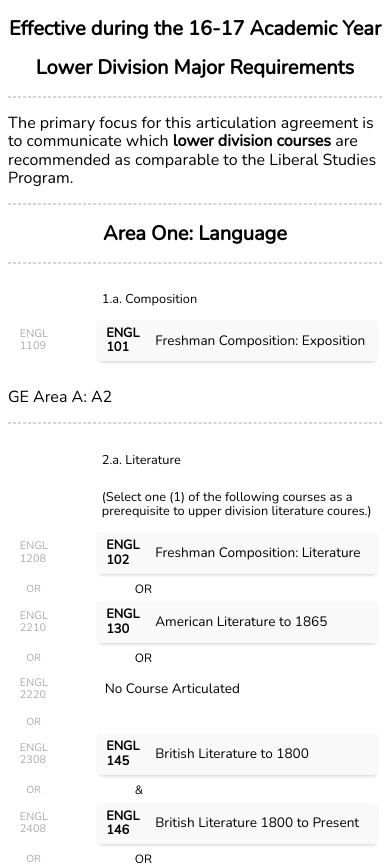
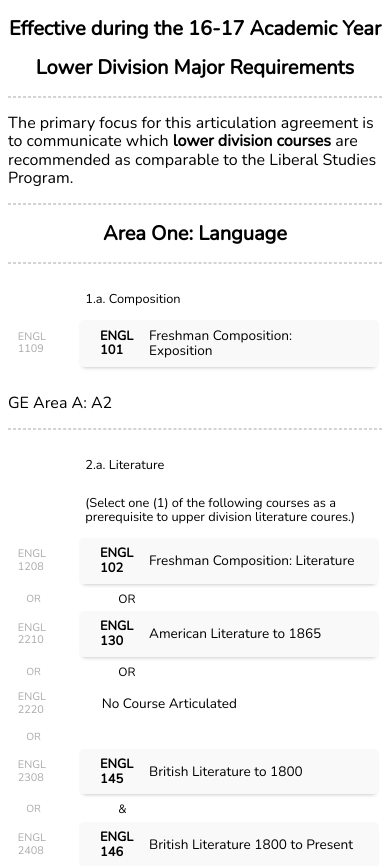
Before and after one commit to karinassuni/assist-fun, a Vue app: page / in a window 390 px wide. Shown: the top 866 px of the page. Built offline with nearby package versions, Linux system fonts and the light colour scheme.

Commit message:
Make from-courses more obviously buttons with padding

```diff
--- a/src/components/articulation/CourseSection.vue
+++ b/src/components/articulation/CourseSection.vue
@@ -101,7 +101,7 @@ export default {
 }
 
 .to-token {
-  width: 130px;
+  width: 100px;
   font-size: 0.85em;
   color: #aaa;
 }
@@ -114,15 +114,15 @@ export default {
 
 @media (max-width: 600px) {
   .to-token {
-    width: 22.5%;
-    min-width: 115px;
+    width: 18%;
+    min-width: 95px;
   }
 }
 
 @media (max-width: 400px) {
   .to-token {
-    width: 22.5%;
-    min-width: 70px;
+    width: 18%;
+    min-width: 55px;
   }
 }
 
--- a/src/components/articulation/tokens/CourseToken.vue
+++ b/src/components/articulation/tokens/CourseToken.vue
@@ -19,7 +19,7 @@ export default {
 .course {
   display: flex;
   align-items: center;
-  padding: 6px 0.65em 6px 0.65em;
+  padding: 0.5em 0.5em;
 }
 
 .button-box {
@@ -34,7 +34,7 @@ export default {
   transition: background-color 0.2s;
 }
 .button-box:hover {
-  background-color: #eaeaea;
+  background-color: #f0f0f0;
 
   -webkit-transition: background-color 0.2s;
   transition: background-color 0.2s;
@@ -52,7 +52,7 @@ export default {
 
 .from-code {
   font-weight: 900;
-  margin-right: 1.25em;
+  margin: 0 1em;
 }
 
 
@@ -62,6 +62,7 @@ export default {
 
 .title {
   font-size: 0.85em;
+  margin-right: 1em;
 }
 
 
@@ -71,7 +72,6 @@ export default {
   }
 
   .from-code {
-    margin-right: 1em;
     align-items: left;
   }
 }
--- a/src/components/articulation/tokens/NonArticulationToken.vue
+++ b/src/components/articulation/tokens/NonArticulationToken.vue
@@ -14,6 +14,7 @@ export default {
 <style>
 .non-articulation {
   font-size: 0.85em;
+  margin: 0 1em;
   padding: 6px 0.65em 6px 0.65em;
 }
 
--- a/src/components/articulation/tokens/OperatorToken.vue
+++ b/src/components/articulation/tokens/OperatorToken.vue
@@ -40,7 +40,7 @@ export default {
 
 
 .from-side-operator {
-  margin-left: 3.0em;
+  margin-left: calc(3.0em + 1em);
 }
 
 .to-side-operator {
```
